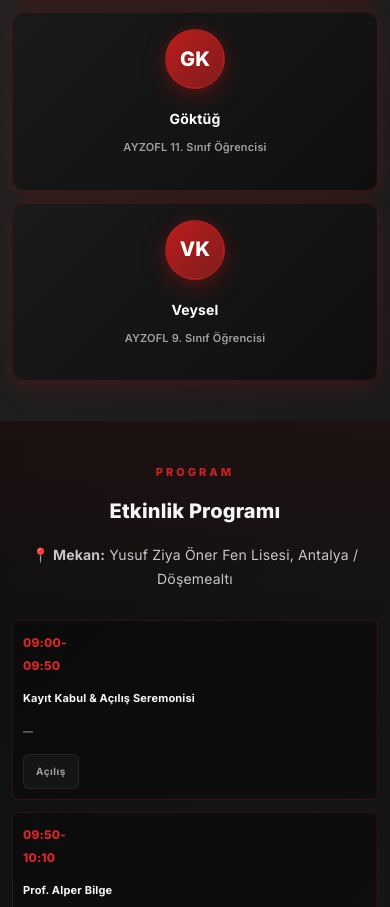
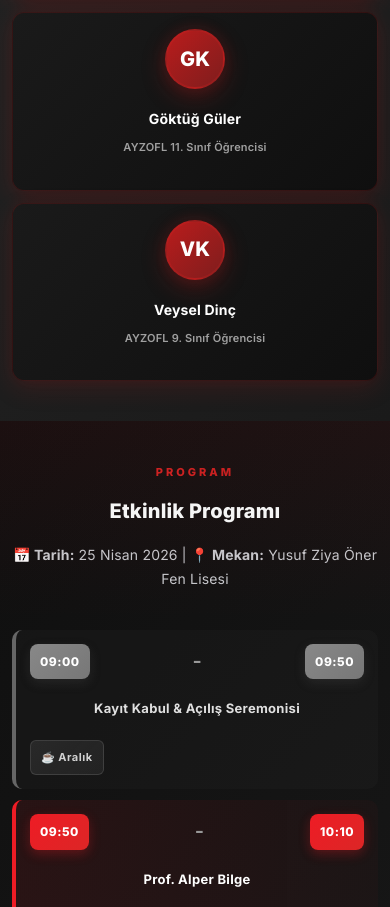
Before and after one commit to WhiteFoxYT/tedx-website, a React (Vite) app: page / in a window 390 px wide. Shown: the part 2695-3602 px from the top of the page. Built offline with nearby package versions, Linux system fonts and the light colour scheme.

Commit message:
refactor: Redesign schedule timeline layout, add full names (Göktüğ Güler, Veysel Dinç), improve UI/UX with modern timeline cards

```diff
--- a/src/components/Schedule.tsx
+++ b/src/components/Schedule.tsx
@@ -1,24 +1,25 @@
 interface ScheduleItem {
   time: string;
-  event: string;
+  startTime: string;
+  endTime: string;
   speaker: string;
   type: 'talk' | 'break';
 }
 
 const scheduleItems: ScheduleItem[] = [
-  { time: '09:00-09:50', event: 'Kayıt Kabul & Açılış Seremonisi', speaker: '—', type: 'break' },
-  { time: '09:50-10:10', event: 'Prof. Alper Bilge', speaker: 'Prof. Alper Bilge', type: 'talk' },
-  { time: '10:20-10:40', event: 'Dr. Ayşe Günay Arıkan', speaker: 'Dr. Ayşe Günay Arıkan', type: 'talk' },
-  { time: '10:50-11:20', event: 'Kahve Molası', speaker: '—', type: 'break' },
-  { time: '11:20-11:40', event: 'Doç. Dr. Ramazan Şahin', speaker: 'Doç. Dr. Ramazan Şahin', type: 'talk' },
-  { time: '11:50-12:10', event: 'İlker Yörü', speaker: 'İlker Yörü', type: 'talk' },
-  { time: '12:20-12:40', event: 'Şükrü Can', speaker: 'Şükrü Can', type: 'talk' },
-  { time: '12:40-14:10', event: 'Öğle Arası', speaker: '—', type: 'break' },
-  { time: '14:10-14:30', event: 'Mustafa Özçelik', speaker: 'Mustafa Özçelik', type: 'talk' },
-  { time: '14:40-15:00', event: 'Özge Bahar Sunar', speaker: 'Özge Bahar Sunar', type: 'talk' },
-  { time: '15:10-15:40', event: 'Kahve Molası', speaker: '—', type: 'break' },
-  { time: '15:40-16:00', event: 'Göktüğ & Veysel', speaker: 'Göktüğ & Veysel', type: 'talk' },
-  { time: '16:40-17:10', event: 'Kapanış Seremonisi', speaker: '—', type: 'break' }
+  { time: '09:00-09:50', startTime: '09:00', endTime: '09:50', speaker: 'Kayıt Kabul & Açılış Seremonisi', type: 'break' },
+  { time: '09:50-10:10', startTime: '09:50', endTime: '10:10', speaker: 'Prof. Alper Bilge', type: 'talk' },
+  { time: '10:20-10:40', startTime: '10:20', endTime: '10:40', speaker: 'Dr. Ayşe Günay Arıkan', type: 'talk' },
+  { time: '10:50-11:20', startTime: '10:50', endTime: '11:20', speaker: 'Kahve Molası', type: 'break' },
+  { time: '11:20-11:40', startTime: '11:20', endTime: '11:40', speaker: 'Doç. Dr. Ramazan Şahin', type: 'talk' },
+  { time: '11:50-12:10', startTime: '11:50', endTime: '12:10', speaker: 'İlker Yörü', type: 'talk' },
+  { time: '12:20-12:40', startTime: '12:20', endTime: '12:40', speaker: 'Şükrü Can', type: 'talk' },
+  { time: '12:40-14:10', startTime: '12:40', endTime: '14:10', speaker: 'Öğle Arasıürü', type: 'break' },
+  { time: '14:10-14:30', startTime: '14:10', endTime: '14:30', speaker: 'Mustafa Özçelik', type: 'talk' },
+  { time: '14:40-15:00', startTime: '14:40', endTime: '15:00', speaker: 'Özge Bahar Sunar', type: 'talk' },
+  { time: '15:10-15:40', startTime: '15:10', endTime: '15:40', speaker: 'Kahve Molası', type: 'break' },
+  { time: '15:40-16:00', startTime: '15:40', endTime: '16:00', speaker: 'Göktüğ Güler & Veysel Dinç', type: 'talk' },
+  { time: '16:40-17:10', startTime: '16:40', endTime: '17:10', speaker: 'Kapanış Seremonisi', type: 'break' }
 ];
 
 export default function Schedule() {
@@ -26,41 +27,27 @@ export default function Schedule() {
     <section className="schedule" id="schedule">
       <div className="section-label">Program</div>
       <div className="section-title">Etkinlik Programı</div>
-      <p style={{ marginBottom: '30px', fontSize: '14px', color: '#c5c8cc' }}>
-        <strong>📍 Mekan:</strong> Yusuf Ziya Öner Fen Lisesi, Antalya / Döşemealtı
+      <p style={{ marginBottom: '40px', fontSize: '14px', color: '#c5c8cc' }}>
+        <strong>📅 Tarih:</strong> 25 Nisan 2026 | <strong>📍 Mekan:</strong> Yusuf Ziya Öner Fen Lisesi
       </p>
-      <table className="schedule-table">
-        <thead>
-          <tr>
-            <th>Saat</th>
-            <th>Etkinlik</th>
-            <th>Konuşmacı</th>
-            <th>Tür</th>
-          </tr>
-        </thead>
-        <tbody>
-          {scheduleItems.map((item, index) => (
-            <tr key={index}>
-              <td className="time">{item.time}</td>
-              <td className="event-name">{item.event}</td>
-              <td className="speaker-name">{item.speaker}</td>
-              <td>
-                {item.type === 'talk' ? (
-                  <span className="tag-talk">Konuşma</span>
-                ) : (
-                  <span className="tag-break">
-                    {item.event.includes('Kapı') && 'Kayıt'}
-                    {item.event.includes('Açılış') && 'Açılış'}
-                    {item.event.includes('Kahve') && 'Arası'}
-                    {item.event.includes('Öğle') && 'Arası'}
-                    {item.event.includes('Kapanış') && 'Kapanış'}
-                  </span>
-                )}
-              </td>
-            </tr>
-          ))}
-        </tbody>
-      </table>
+
+      <div className="schedule-timeline">
+        {scheduleItems.map((item, index) => (
+          <div key={index} className={`schedule-item ${item.type}`}>
+            <div className="schedule-time">
+              <span className="time-badge">{item.startTime}</span>
+              <span className="time-separator">-</span>
+              <span className="time-badge">{item.endTime}</span>
+            </div>
+            <div className="schedule-content">
+              <div className="speaker-info">{item.speaker}</div>
+              <div className={`schedule-type ${item.type}`}>
+                {item.type === 'talk' ? '🎤 Konuşma' : '☕ Aralık'}
+              </div>
+            </div>
+          </div>
+        ))}
+      </div>
     </section>
   );
 }
--- a/src/components/Speakers.tsx
+++ b/src/components/Speakers.tsx
@@ -50,13 +50,13 @@ const speakers: Speaker[] = [
   },
   {
     id: 'GK',
-    name: 'Göktüğ',
+    name: 'Göktüğ Güler',
     role: 'AYZOFL 11. Sınıf Öğrencisi',
     topic: ''
   },
   {
     id: 'VK',
-    name: 'Veysel',
+    name: 'Veysel Dinç',
     role: 'AYZOFL 9. Sınıf Öğrencisi',
     topic: ''
   }
--- a/src/styles/components.css
+++ b/src/styles/components.css
@@ -512,82 +512,123 @@ section#speakers::before {
   pointer-events: none;
 }
 
-.schedule-table {
-  width: 100%;
-  border-collapse: collapse;
-  max-width: 900px;
+.schedule-timeline {
+  display: flex;
+  flex-direction: column;
+  gap: 0;
+  max-width: 1000px;
   margin: 0 auto;
   opacity: 0;
   animation: fadeInUp 0.6s ease-out 0.3s forwards;
 }
 
-.schedule-table th {
-  text-align: left;
-  padding: 16px 18px;
-  font-size: 11px;
-  letter-spacing: 2px;
-  text-transform: uppercase;
-  color: #a0a0a0;
-  border-bottom: 2px solid rgba(220, 38, 38, 0.2);
-  font-weight: 700;
+.schedule-item {
+  display: flex;
+  align-items: center;
+  gap: 30px;
+  padding: 25px 30px;
+  border-left: 4px solid transparent;
+  background: rgba(255, 255, 255, 0.02);
+  transition: all 0.3s ease;
+  border-radius: 10px;
+  margin-bottom: 8px;
 }
 
-.schedule-table td {
-  padding: 18px;
-  border-bottom: 1px solid rgba(220, 38, 38, 0.1);
-  font-size: 15px;
-  transition: all 0.2s ease;
-  color: #c5c8cc;
+.schedule-item.talk {
+  border-left-color: #EE1C25;
+  background: linear-gradient(90deg, rgba(238, 28, 37, 0.1) 0%, rgba(238, 28, 37, 0.03) 100%);
 }
 
-.schedule-table tr:hover td {
-  background-color: rgba(220, 38, 38, 0.05);
+.schedule-item.talk:hover {
+  background: linear-gradient(90deg, rgba(238, 28, 37, 0.18) 0%, rgba(238, 28, 37, 0.08) 100%);
+  transform: translateX(12px);
+  box-shadow: 0 8px 25px rgba(238, 28, 37, 0.25);
+  border-left-color: #dc2626;
 }
 
-.schedule-table tr:last-child td {
-  border-bottom: none;
+.schedule-item.break {
+  border-left-color: #666;
+  background: rgba(100, 100, 100, 0.06);
 }
 
-.schedule-table .time {
-  color: #dc2626;
-  font-weight: 800;
-  width: 100px;
-  font-size: 16px;
+.schedule-item.break:hover {
+  background: rgba(100, 100, 100, 0.12);
+  transform: translateX(8px);
+  box-shadow: 0 4px 15px rgba(100, 100, 100, 0.15);
 }
 
-.schedule-table .event-name {
-  font-weight: 700;
-  color: #f5f5f5;
+.schedule-time {
+  display: flex;
+  align-items: center;
+  gap: 10px;
+  min-width: 145px;
+  flex-shrink: 0;
 }
 
-.schedule-table .speaker-name {
-  color: #a0a0a0;
-  font-size: 14px;
-  font-weight: 500;
+.time-badge {
+  background: linear-gradient(135deg, #EE1C25 0%, #dc2626 100%);
+  color: white;
+  font-weight: 800;
+  font-size: 15px;
+  padding: 10px 16px;
+  border-radius: 8px;
+  text-align: center;
+  min-width: 60px;
+  letter-spacing: 0.5px;
+  box-shadow: 0 4px 12px rgba(238, 28, 37, 0.3);
 }
 
-.tag-talk {
-  display: inline-block;
-  background: linear-gradient(135deg, rgba(220, 38, 38, 0.2) 0%, rgba(185, 28, 28, 0.2) 100%);
-  color: #ef4444;
-  font-size: 10px;
-  padding: 5px 12px;
-  border-radius: 6px;
-  font-weight: 700;
-  letter-spacing: 0.5px;
-  border: 1px solid rgba(220, 38, 38, 0.4);
+.schedule-item.break .time-badge {
+  background: linear-gradient(135deg, #888 0%, #777 100%);
+  box-shadow: 0 4px 12px rgba(100, 100, 100, 0.2);
 }
 
-.tag-break {
-  display: inline-block;
-  background: rgba(100, 100, 100, 0.1);
-  color: #a0a0a0;
-  font-size: 10px;
-  padding: 5px 12px;
+.time-separator {
+  color: #999;
+  font-size: 20px;
+  font-weight: 600;
+}
+
+.schedule-content {
+  flex: 1;
+  display: flex;
+  align-items: center;
+  justify-content: space-between;
+  gap: 20px;
+  min-height: 40px;
+}
+
+.speaker-info {
+  font-size: 16px;
+  font-weight: 700;
+  color: #ffffff;
+  letter-spacing: 0.3px;
+}
+
+.schedule-item.break .speaker-info {
+  color: #e0e0e0;
+}
+
+.schedule-type {
+  font-size: 13px;
+  font-weight: 700;
+  padding: 8px 16px;
   border-radius: 6px;
-  font-weight: 700;
   letter-spacing: 0.5px;
-  border: 1px solid rgba(100, 100, 100, 0.2);
+  white-space: nowrap;
+  flex-shrink: 0;
+}
+
+.schedule-type.talk {
+  background: linear-gradient(135deg, rgba(238, 28, 37, 0.25) 0%, rgba(220, 38, 38, 0.2) 100%);
+  color: #ffa5a5;
+  border: 1px solid rgba(238, 28, 37, 0.6);
+}
+
+.schedule-type.break {
+  background: linear-gradient(135deg, rgba(120, 120, 120, 0.2) 0%, rgba(100, 100, 100, 0.15) 100%);
+  color: #d0d0d0;
+  border: 1px solid rgba(100, 100, 100, 0.4);
 }
 
 /* ── Footer ── */
@@ -754,50 +795,47 @@ footer p:hover {
     padding: 50px 16px;
   }
 
-  .schedule-table thead {
-    display: none;
+  .schedule-timeline {
+    gap: 4px;
   }
 
-  .schedule-table tbody {
-    display: block;
+  .schedule-item {
+    flex-direction: column;
+    align-items: flex-start;
+    gap: 12px;
+    padding: 18px;
   }
 
-  .schedule-table tr {
-    display: flex;
-    flex-wrap: wrap;
-    margin-bottom: 14px;
-    border: 1px solid rgba(220, 38, 38, 0.2);
-    border-radius: 6px;
-    padding: 10px;
-    background: rgba(0, 0, 0, 0.3);
-    gap: 8px;
+  .schedule-item:hover {
+    transform: translateX(6px) !important;
   }
 
-  .schedule-table td {
-    padding: 4px;
-    text-align: left;
-    border: none;
-    font-size: 12px;
-    min-width: 0;
-    flex: 0 1 auto;
+  .schedule-time {
+    width: 100%;
+    justify-content: space-between;
+    margin-bottom: 8px;
   }
 
-  .schedule-table .time {
-    font-size: 14px;
-    font-weight: 800;
-    color: #dc2626;
-    flex: 0 0 40px;
-    min-width: 40px;
+  .time-badge {
+    font-size: 13px;
+    padding: 8px 12px;
+    min-width: 48px;
   }
 
-  .schedule-table .event-name {
-    flex: 1 1 100%;
-    font-size: 13px;
+  .schedule-content {
+    flex-direction: column;
+    align-items: flex-start;
+    width: 100%;
   }
 
-  .schedule-table .speaker-name {
-    font-size: 11px;
-    flex: 1 1 100%;
+  .speaker-info {
+    font-size: 14px;
+    width: 100%;
+  }
+
+  .schedule-type {
+    font-size: 12px;
+    padding: 6px 12px;
   }
 
   footer {
@@ -895,19 +933,32 @@ footer p:hover {
     padding: 40px 12px;
   }
 
-  .schedule-table tr {
-    display: flex;
-    flex-wrap: wrap;
-    margin-bottom: 12px;
-    padding: 8px;
-    gap: 6px;
+  .schedule-timeline {
+    gap: 3px;
   }
 
-  .schedule-table td {
-    padding: 2px;
+  .schedule-item {
+    padding: 14px;
+    gap: 10px;
+  }
+
+  .schedule-time {
+    min-width: 130px;
+  }
+
+  .time-badge {
+    font-size: 12px;
+    padding: 6px 10px;
+    min-width: 42px;
+  }
+
+  .speaker-info {
+    font-size: 13px;
+  }
+
+  .schedule-type {
     font-size: 11px;
-    flex: 0 1 auto;
-    min-width: 0;
+    padding: 5px 10px;
   }
 
   .schedule-table .time {
```
Also changed, not shown: 4 other files (tests, documents, lock files or other folders).
